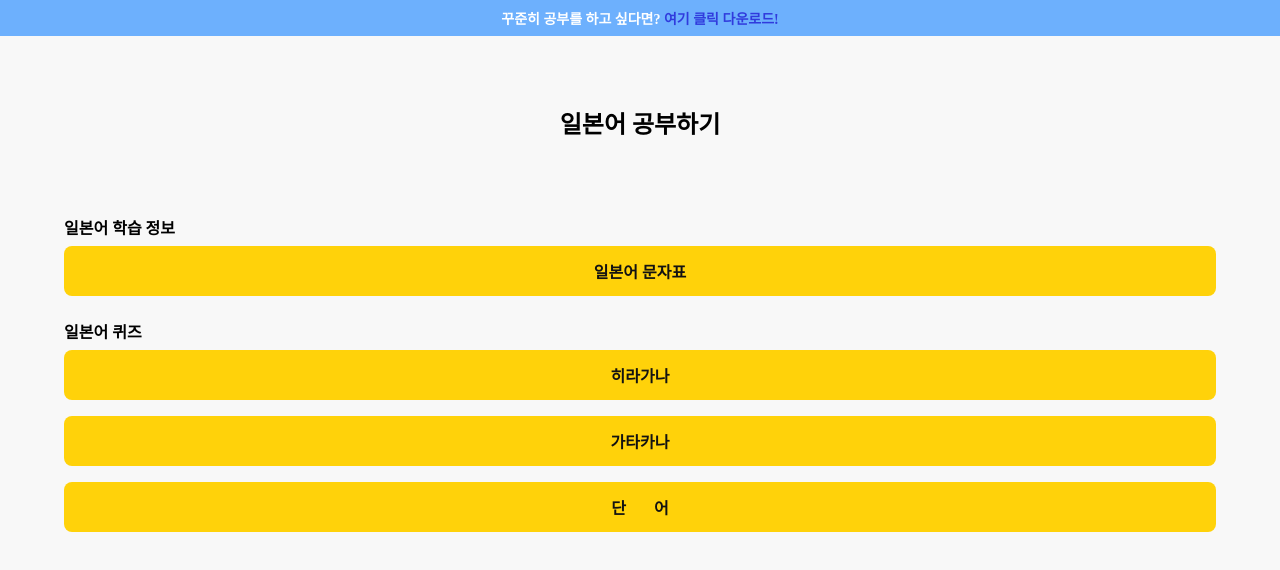
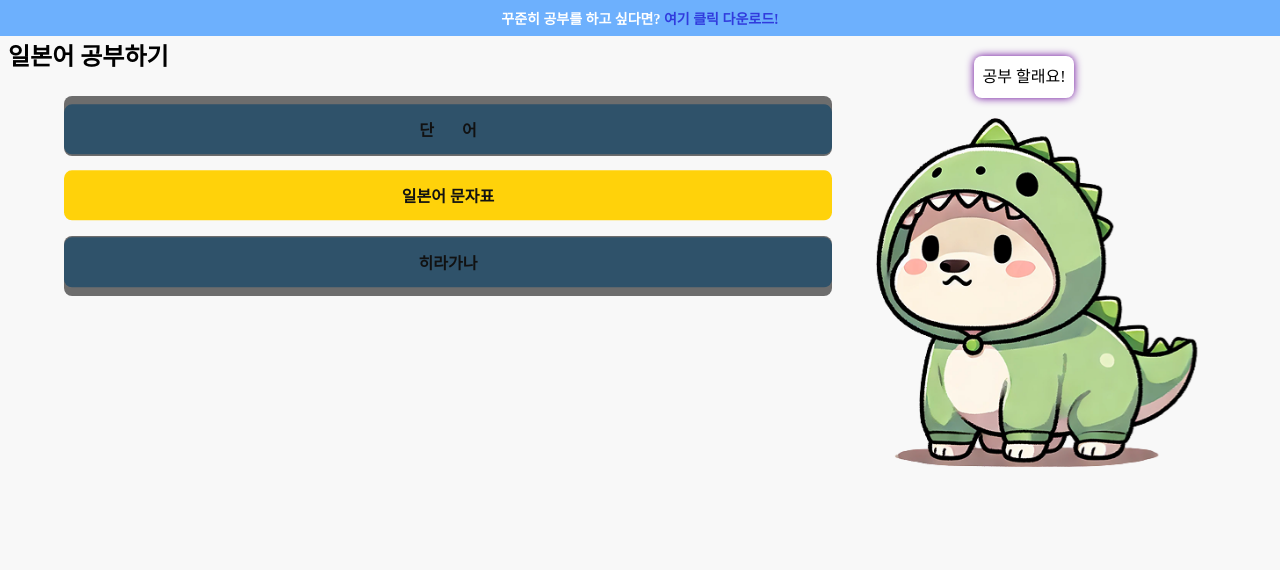
Before and after one commit to TheKany/study-japanese, a Next.js app: page / in a window 1280 px wide. Shown: the top 570 px of the page. Built offline with nearby package versions, Linux system fonts and the light colour scheme.

Commit message:
메인 페이지 수정

```diff
--- a/package.json
+++ b/package.json
@@ -17,7 +17,8 @@
     "next-pwa": "^5.6.0",
     "react": "^19.0.0",
     "react-dom": "^19.0.0",
-    "styled-components": "^6.1.15"
+    "styled-components": "^6.1.15",
+    "swiper": "^11.2.5"
   },
   "devDependencies": {
     "@eslint/eslintrc": "^3",
--- a/src/app/layout.tsx
+++ b/src/app/layout.tsx
@@ -5,6 +5,9 @@ import GlobalStyles from "@/components/Style/GlobalStyles";
 import AppProviders from "@/context/AppProviders";
 import type { Metadata, Viewport } from "next";
 import { Noto_Sans_KR } from "next/font/google";
+
+import "swiper/css";
+import "swiper/css/pagination";
 
 const notoSansKR = Noto_Sans_KR({
   variable: "--font-noto-sans-kr",
--- a/src/app/page.tsx
+++ b/src/app/page.tsx
@@ -6,10 +6,23 @@ import PwaUpdate from "@/components/Feature/PwaUpdate";
 import Wrapper from "@/components/Style/Wrapper/Wrapper";
 import { useRouter } from "next/navigation";
 import styled from "styled-components";
-import { useEffect } from "react";
+import { useEffect, useRef, useState } from "react";
+
+import { Swiper as SwiperType } from "swiper";
+import { Swiper, SwiperSlide } from "swiper/react";
+import { Pagination } from "swiper/modules";
+import Image from "next/image";
 
 export default function Home() {
   const router = useRouter();
+  const [viewTextBalloon, setViewTextBallon] = useState<string>("");
+  const slideRef = useRef<HTMLButtonElement>(null);
+  const SwiperSlideStyle = {
+    height: 50,
+    display: "flex",
+    justifyContent: "center",
+    alignItems: "center",
+  };
 
   const onClickLink = (id: string) => {
     switch (id) {
@@ -30,6 +43,24 @@ export default function Home() {
     }
   };
 
+  const handleSlideCenter = (swiper: SwiperType) => {
+    const activeSlide = swiper.slides[swiper.activeIndex];
+    const type = activeSlide.querySelector("button")?.getAttribute("data-type");
+
+    switch (type) {
+      case "quiz":
+        setViewTextBallon("퀴즈 풀래요!");
+        break;
+      case "study":
+        setViewTextBallon("공부 할래요!");
+        break;
+      default:
+        setViewTextBallon("...");
+        break;
+    }
+  };
+
+  // 카카오 애드핏 광고
   useEffect(() => {
     const script = document.createElement("script");
     script.type = "text/javascript";
@@ -38,21 +69,89 @@ export default function Home() {
     document.body.appendChild(script);
   }, []);
 
+  useEffect(() => {
+    console.log(slideRef.current);
+  }, []);
+
   return (
     <>
       <Download />
       <PwaUpdate />
       <Wrapper>
-        <MainTitle>일본어 공부하기</MainTitle>
-        <MenuTitle>일본어 학습 정보</MenuTitle>
-        <Menu onClick={() => onClickLink("list")}>일본어 문자표</Menu>
+        <MenuList>
+          {/* 학습 이동 버튼들 */}
+          <SwiperContainer>
+            <TopDim></TopDim>
+            <Swiper
+              direction={"vertical"}
+              centeredSlides={true}
+              slidesPerView={3}
+              loop={true}
+              modules={[Pagination]}
+              className="mySwiper"
+              style={{ height: "100%" }}
+              onSlideChange={handleSlideCenter}
+            >
+              <SwiperSlide style={{ ...SwiperSlideStyle }}>
+                <Menu
+                  bg="#ffd20a"
+                  height="50px"
+                  onClick={() => onClickLink("list")}
+                  ref={slideRef}
+                  data-type="study"
+                >
+                  일본어 문자표
+                </Menu>
+              </SwiperSlide>
+              <SwiperSlide style={{ ...SwiperSlideStyle }}>
+                <Menu
+                  bg="#5cb3f0"
+                  height="50px"
+                  onClick={() => onClickLink("hira")}
+                  ref={slideRef}
+                  data-type="quiz"
+                >
+                  히라가나
+                </Menu>
+              </SwiperSlide>
+              <SwiperSlide style={{ ...SwiperSlideStyle }}>
+                <Menu
+                  bg="#5cb3f0"
+                  height="50px"
+                  onClick={() => onClickLink("gata")}
+                  ref={slideRef}
+                  data-type="quiz"
+                >
+                  가타카나
+                </Menu>
+              </SwiperSlide>
+              <SwiperSlide style={{ ...SwiperSlideStyle }}>
+                <Menu
+                  bg="#5cb3f0"
+                  height="50px"
+                  onClick={() => onClickLink("words")}
+                  ref={slideRef}
+                  data-type="quiz"
+                >
+                  단&nbsp;&nbsp;&nbsp;&nbsp;&nbsp;&nbsp; 어
+                </Menu>
+              </SwiperSlide>
+            </Swiper>
+            <BottomDim></BottomDim>
+          </SwiperContainer>
 
-        <MenuTitle>일본어 퀴즈</MenuTitle>
-        <Menu onClick={() => onClickLink("hira")}>히라가나</Menu>
-        <Menu onClick={() => onClickLink("gata")}>가타카나</Menu>
-        <Menu onClick={() => onClickLink("words")}>
-          단&nbsp;&nbsp;&nbsp;&nbsp;&nbsp;&nbsp; 어
-        </Menu>
+          {/* 이미지 */}
+          <ImgBox>
+            <TextBallon>{viewTextBalloon}</TextBallon>
+            <Image
+              src={"/img/mainChar.png"}
+              alt="캐릭터"
+              width={200}
+              height={200}
+              layout="responsive"
+            />
+          </ImgBox>
+        </MenuList>
       </Wrapper>
 
       <ins
@@ -66,14 +165,68 @@ export default function Home() {
   );
 }
 
-const MainTitle = styled.p`
-  font-size: 24px;
-  font-weight: 700;
-  text-align: center;
-  margin: 60px 0 80px;
+const MenuList = styled.div`
+  position: relative;
+
+  display: grid;
+  grid-template-columns: repeat(3, 1fr);
 `;
 
-const MenuTitle = styled.p`
-  margin-top: 20px;
-  font-weight: 700;
+const SwiperContainer = styled.div`
+  width: 100%;
+  height: 200px;
+  overflow: hidden;
+  grid-column: span 2;
+  position: relative;
 `;
+
+const TopDim = styled.div`
+  width: 100%;
+  height: 60px;
+  background-color: #121212;
+  opacity: 0.6;
+  border-radius: 8px;
+
+  position: absolute;
+  top: 0;
+  z-index: 999;
+`;
+const BottomDim = styled.div`
+  width: 100%;
+  height: 60px;
+  background-color: #121212;
+  opacity: 0.6;
+  border-radius: 8px;
+
+  position: absolute;
+  bottom: 0;
+  z-index: 999;
+`;
+
+const ImgBox = styled.div`
+  margin: auto 0;
+  position: relative;
+`;
+
+const TextBallon = styled.p`
+  background-color: #fff;
+  width: 100px;
+  text-align: center;
+  padding: 12px 8px;
+  position: absolute;
+  top: -40px;
+  left: 50%;
+  transform: translate(-50%, 0);
+  border-radius: 8px;
+
+  animation: glow 1.5s infinite alternate;
+
+  @keyframes glow {
+    0% {
+      box-shadow: 0 0 8px red;
+    }
+    100% {
+      box-shadow: 0 0 8px blue;
+    }
+  }
+`;
--- a/src/components/Style/Menu/index.tsx
+++ b/src/components/Style/Menu/index.tsx
@@ -5,13 +5,14 @@ import styled from "styled-components";
 type Props = {
   width?: string;
   height?: string;
+  bg: string;
 };
 
 const Menu = styled.button<Props>`
   width: ${({ width }) => width || "100%"};
   height: ${({ height }) => height || "50px"};
   border-radius: 8px;
-  background-color: #ffd20a;
+  background-color: ${({ bg }) => bg};
   color: #121212;
   margin: 8px 0;
   font-size: 16px;
--- a/src/components/Style/Wrapper/Wrapper.tsx
+++ b/src/components/Style/Wrapper/Wrapper.tsx
@@ -20,6 +20,7 @@ const Wrapper = ({ children }: Props) => {
         animate={{ opacity: 1, x: 0 }}
         transition={{ duration: 0.5 }}
       >
+        <Title>일본어 공부하기</Title>
         <Container>{children}</Container>
       </motion.div>
     </AnimatePresence>
@@ -28,6 +29,12 @@ const Wrapper = ({ children }: Props) => {
 
 export default Wrapper;
 
+const Title = styled.p`
+  margin: 8px;
+  font-weight: 700;
+  font-size: 24px;
+`;
+
 const Container = styled.section`
   margin: 0 auto;
   width: 90%;
```
Also changed, not shown: public/img/mainChar.png (added), 1 other file (tests, documents, lock files or other folders).
